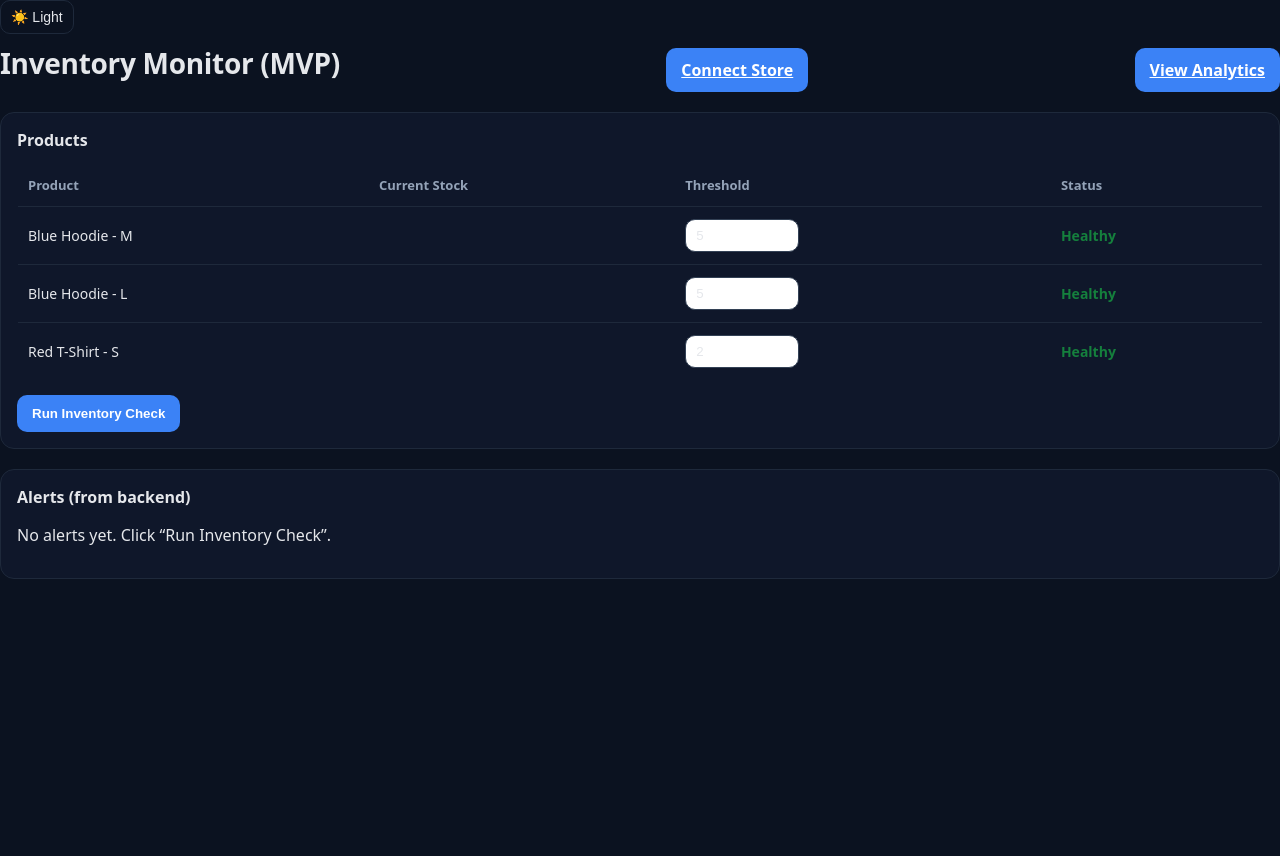
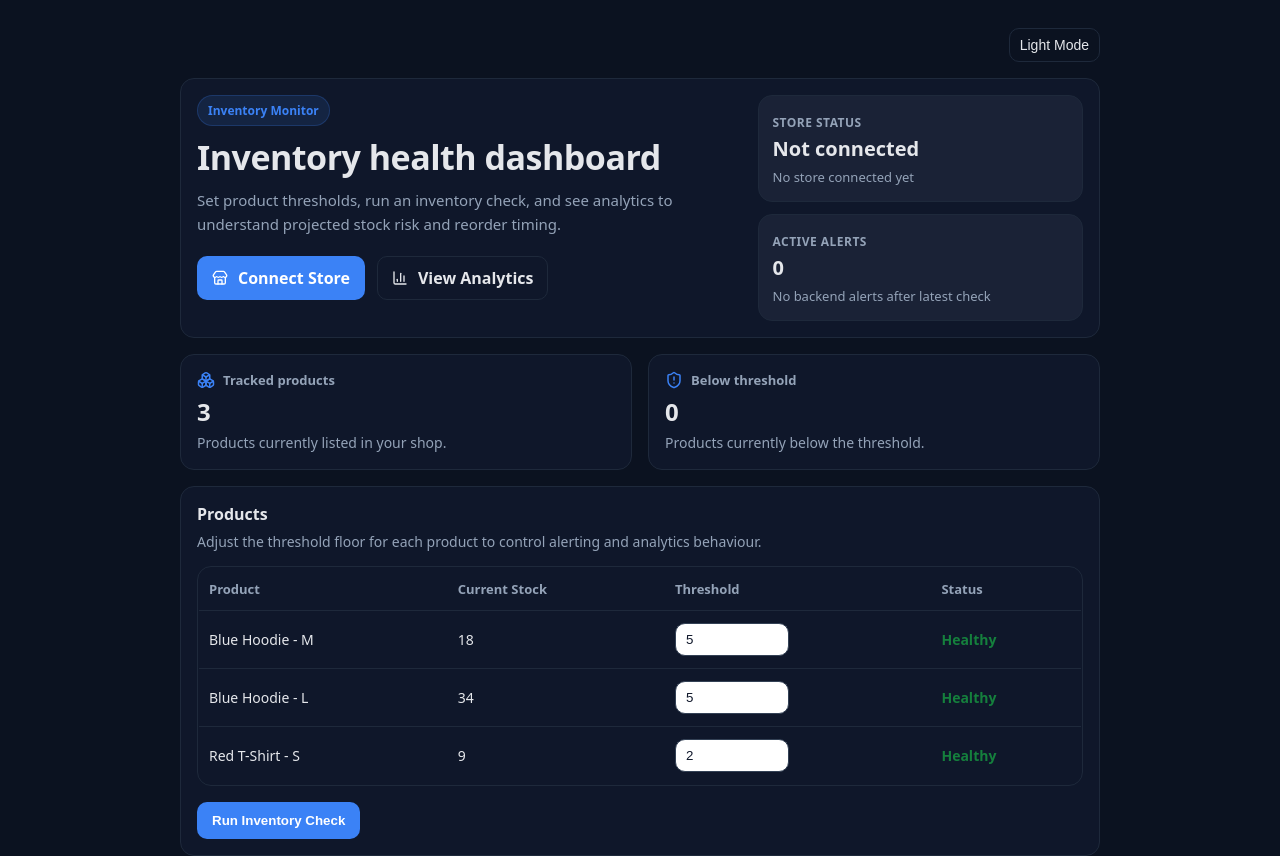
Before and after one commit to ofeore/inventory-monitor, a Next.js app: page / in a window 1280 px wide. Shown: the top 856 px of the page. Before the commit the page ends 800 px from the top, so only its background shows below. Built offline with nearby package versions, Linux system fonts and the light colour scheme.

Commit message:
Improve homepage UI and add theme with context

```diff
--- /dev/null
+++ b/src/app/context/ThemeContext.tsx
@@ -0,0 +1,72 @@
+"use client";
+
+import {
+  createContext,
+  useContext,
+  useEffect,
+  useMemo,
+  useState,
+  type ReactNode,
+} from "react";
+
+type Theme = "light" | "dark";
+
+type ThemeContextValue = {
+  theme: Theme;
+  toggleTheme: () => void;
+  setTheme: (theme: Theme) => void;
+};
+
+const THEME_STORAGE_KEY = "inventory-monitor-theme";
+
+const ThemeContext = createContext<ThemeContextValue | undefined>(undefined);
+
+export function ThemeProvider({ children }: { children: ReactNode }) {
+  const [theme, setThemeState] = useState<Theme>("dark");
+
+  useEffect(() => {
+    const savedTheme = window.localStorage.getItem(
+      THEME_STORAGE_KEY,
+    ) as Theme | null;
+
+    if (savedTheme === "light" || savedTheme === "dark") {
+      setThemeState(savedTheme);
+    }
+  }, []);
+
+  useEffect(() => {
+    document.documentElement.dataset.theme = theme;
+    window.localStorage.setItem(THEME_STORAGE_KEY, theme);
+  }, [theme]);
+
+  function setTheme(theme: Theme) {
+    setThemeState(theme);
+  }
+
+  function toggleTheme() {
+    setThemeState((prev) => (prev === "light" ? "dark" : "light"));
+  }
+
+  const value = useMemo(
+    () => ({
+      theme,
+      toggleTheme,
+      setTheme,
+    }),
+    [theme],
+  );
+
+  return (
+    <ThemeContext.Provider value={value}>{children}</ThemeContext.Provider>
+  );
+}
+
+export function useTheme() {
+  const context = useContext(ThemeContext);
+
+  if (!context) {
+    throw new Error("useTheme must be used within a ThemeProvider");
+  }
+
+  return context;
+}
--- a/src/app/globals.css
+++ b/src/app/globals.css
@@ -15,6 +15,10 @@
 
   --inputBackground: #ffffff;
   --inputBorder: #cbd5e1;
+
+  --surfaceMuted: rgba(148, 163, 184, 0.08);
+  --heroAccent: rgba(59, 130, 246, 0.12);
+  --heroAccentBorder: rgba(59, 130, 246, 0.22);
 }
 
 :root[data-theme="dark"] {
@@ -33,6 +37,10 @@
   --iconActive: #3b82f6;
 
   --inputBorder: #334155;
+
+  --surfaceMuted: rgba(148, 163, 184, 0.08);
+  --heroAccent: rgba(59, 130, 246, 0.12);
+  --heroAccentBorder: rgba(59, 130, 246, 0.22);
 }
 
 html,
@@ -51,6 +59,142 @@ body {
 }
 
 /* Homepage */
+
+.home-topbar {
+  display: flex;
+  justify-content: flex-end;
+  margin-bottom: 16px;
+}
+
+.home-hero {
+  display: grid;
+  grid-template-columns: minmax(0, 1.5fr) minmax(280px, 0.9fr);
+  gap: 18px;
+  padding: 22px;
+  margin-top: 0;
+  background:
+    radial-gradient(
+      circle at top right,
+      rgba(59, 130, 246, 0.12),
+      transparent 35%
+    ),
+    var(--cardBackground);
+}
+
+.home-hero-copy {
+  min-width: 0;
+}
+
+.home-header {
+  display: inline-flex;
+  padding: 6px 10px;
+  border-radius: 999px;
+  background: rgba(59, 130, 246, 0.12);
+  border: 1px solid rgba(59, 130, 246, 0.22);
+  color: var(--primary);
+  font-size: 12px;
+  font-weight: 700;
+  margin-bottom: 14px;
+}
+
+.home-title {
+  margin: 0;
+  font-size: 34px;
+  line-height: 1.05;
+  letter-spacing: -0.5px;
+}
+
+.home-description {
+  margin: 12px 0 0;
+  color: var(--mutedText);
+  font-size: 15px;
+  line-height: 1.6;
+  max-width: 620px;
+}
+
+.home-hero-actions {
+  display: flex;
+  gap: 12px;
+  flex-wrap: wrap;
+  margin-top: 20px;
+}
+
+.home-hero-status {
+  display: grid;
+  gap: 12px;
+}
+
+.home-status-card {
+  background: rgba(148, 163, 184, 0.08);
+  border: 1px solid var(--border);
+  border-radius: 14px;
+  padding: 14px;
+}
+
+.home-status-card strong {
+  display: block;
+  margin-top: 6px;
+  font-size: 20px;
+  line-height: 1.1;
+}
+
+.home-status-card p {
+  margin: 8px 0 0;
+  color: var(--mutedText);
+  font-size: 13px;
+  line-height: 1.45;
+}
+
+.home-status-label {
+  color: var(--mutedText);
+  font-size: 12px;
+  font-weight: 700;
+  text-transform: uppercase;
+  letter-spacing: 0.04em;
+}
+
+.home-summary-grid {
+  display: grid;
+  grid-template-columns: repeat(2, minmax(0, 1fr));
+  gap: 16px;
+  margin-top: 16px;
+}
+
+.home-section-card {
+  margin-top: 16px;
+}
+
+.home-section-header {
+  display: flex;
+  align-items: flex-start;
+  justify-content: space-between;
+  gap: 12px;
+  margin-bottom: 14px;
+}
+
+.home-section-subtitle {
+  margin: 6px 0 0;
+  color: var(--mutedText);
+  font-size: 14px;
+  line-height: 1.5;
+}
+
+.home-table-shell,
+.home-alerts-shell {
+  border: 1px solid var(--border);
+  border-radius: 14px;
+  overflow: hidden;
+  background: var(--cardBackground);
+}
+
+.home-action-row {
+  display: flex;
+  align-items: center;
+  justify-content: space-between;
+  gap: 12px;
+  flex-wrap: wrap;
+  margin-top: 16px;
+}
 
 .headerRow {
   display: flex;
@@ -74,7 +218,6 @@ body {
 }
 
 .card {
-  margin-top: 20px;
   background: var(--cardBackground);
   border: 1px solid var(--border);
   border-radius: 14px;
@@ -82,7 +225,7 @@ body {
 }
 
 .cardTitle {
-  margin: 0 0 12px;
+  margin: 0;
   font-size: 16px;
   font-weight: 700;
 }
@@ -92,21 +235,37 @@ body {
   align-items: center;
   justify-content: center;
   gap: 10px;
-
-  margin-top: 14px;
   padding: 10px 14px;
-
   border-radius: 10px;
   border: 1px solid transparent;
   background: var(--primary);
   color: var(--primaryText);
-
   font-weight: 650;
   cursor: pointer;
+  text-decoration: none;
 }
 
 .primaryButton:hover {
   background: var(--primaryHover);
+}
+
+.secondaryButton {
+  display: inline-flex;
+  align-items: center;
+  justify-content: center;
+  gap: 10px;
+  padding: 10px 14px;
+  border-radius: 10px;
+  border: 1px solid var(--border);
+  background: transparent;
+  color: var(--text);
+  font-weight: 650;
+  cursor: pointer;
+  text-decoration: none;
+}
+
+.secondaryButton:hover {
+  background: rgba(148, 163, 184, 0.08);
 }
 
 .primaryButton:disabled {
@@ -120,7 +279,7 @@ body {
   border: 1px solid var(--inputBorder);
   border-radius: 10px;
   background: var(--inputBackground);
-  color: var(--text);
+  color: #0f172a;
 }
 
 .dataTable {
@@ -164,21 +323,20 @@ body {
 
 .loader {
   width: 10px;
-  aspect-ratio: 1;
+  height: 10px;
   border-radius: 50%;
   background: var(--text);
-  box-shadow: 0 0 0 0 rgba(0, 0, 0, 0.2);
+  box-shadow: 0 0 0 0 color-mix(in srgb, var(--text) 30%, transparent);
   animation: pulse 1s infinite;
 }
 
 @keyframes pulse {
   100% {
-    box-shadow: 0 0 0 14px rgba(0, 0, 0, 0);
+    box-shadow: 0 0 0 14px color-mix(in srgb, var(--text) 0%, transparent);
   }
 }
 
 .loaderRow {
-  margin-top: 14px;
   display: flex;
   align-items: center;
   gap: 10px;
@@ -203,12 +361,92 @@ body {
   margin-top: 16px;
   padding: 12px 14px;
   border-radius: 12px;
-
   background: rgba(34, 197, 94, 0.15);
   border: 1px solid rgba(34, 197, 94, 0.35);
-
   color: var(--successText);
   font-weight: 650;
+}
+
+.alertsList {
+  list-style: none;
+  margin: 0;
+  padding: 0;
+}
+
+.alertItem {
+  display: flex;
+  align-items: center;
+  justify-content: space-between;
+  gap: 12px;
+  padding: 14px 16px;
+  border-bottom: 1px solid var(--border);
+}
+
+.alertItem:last-child {
+  border-bottom: none;
+}
+
+.alertItem strong {
+  display: block;
+  margin-bottom: 4px;
+}
+
+.alertItem p {
+  margin: 0;
+  color: var(--mutedText);
+  font-size: 14px;
+}
+
+.alertBadge {
+  display: inline-flex;
+  align-items: center;
+  white-space: nowrap;
+  padding: 8px 10px;
+  border-radius: 999px;
+  background: rgba(239, 68, 68, 0.14);
+  color: #fca5a5;
+  border: 1px solid rgba(239, 68, 68, 0.3);
+  font-size: 12px;
+  font-weight: 700;
+}
+
+.home-empty-state {
+  margin: 0;
+  padding: 18px 16px;
+  color: var(--mutedText);
+}
+
+@media (max-width: 900px) {
+  .home-hero {
+    grid-template-columns: 1fr;
+  }
+
+  .home-summary-grid {
+    grid-template-columns: 1fr;
+  }
+}
+
+@media (max-width: 560px) {
+  .home-title {
+    font-size: 28px;
+  }
+
+  .home-hero {
+    padding: 18px;
+  }
+
+  .home-action-row {
+    align-items: stretch;
+  }
+
+  .home-action-row .primaryButton {
+    width: 100%;
+  }
+
+  .alertItem {
+    flex-direction: column;
+    align-items: flex-start;
+  }
 }
 
 /* Analytics page */
--- a/src/app/page.tsx
+++ b/src/app/page.tsx
@@ -1,28 +1,12 @@
 "use client";
 
-import { useState, useEffect } from "react";
+import { useMemo, useState, useEffect } from "react";
 import { ProductTable } from "./components/ProductTable";
 import { AlertsList } from "./components/AlertsList";
 import Link from "next/link";
-
-type Product = {
-  id: string;
-  name: string;
-  stock: number;
-};
-
-type Alert = {
-  productId: string;
-  name: string;
-  stock: number;
-  threshold: number;
-};
-
-const MOCK_PRODUCTS: Product[] = [
-  { id: "p1", name: "Blue Hoodie - M", stock: 3 },
-  { id: "p2", name: "Blue Hoodie - L", stock: 10 },
-  { id: "p3", name: "Red T-Shirt - S", stock: 1 },
-];
+import { MOCK_PRODUCTS, THRESHOLDS_STORAGE_KEY } from "@/mock-data";
+import type { Alert } from "@/types";
+import { Bell, Boxes, ChartColumn, Store, ShieldAlert } from "lucide-react";
 
 export default function Home() {
   const [thresholds, setThresholds] = useState<Record<string, number>>({
@@ -35,7 +19,6 @@ export default function Home() {
   const [loading, setLoading] = useState(false);
   const [error, setError] = useState("");
   const [connectedShop, setConnectedShop] = useState<string | null>(null);
-
   const [theme, setTheme] = useState<"light" | "dark">("dark");
 
   useEffect(() => {
@@ -49,6 +32,26 @@ export default function Home() {
   }, []);
 
   useEffect(() => {
+    const savedThresholds = window.localStorage.getItem(THRESHOLDS_STORAGE_KEY);
+
+    if (!savedThresholds) return;
+
+    try {
+      const parsedThresholds = JSON.parse(savedThresholds) as Record<
+        string,
+        number
+      >;
+
+      setThresholds((prev) => ({
+        ...prev,
+        ...parsedThresholds,
+      }));
+    } catch {
+      console.error("Failed to parse saved thresholds");
+    }
+  }, []);
+
+  useEffect(() => {
     document.documentElement.dataset.theme = theme;
   }, [theme]);
 
@@ -56,10 +59,19 @@ export default function Home() {
     const numberValue = Number(value);
     if (Number.isNaN(numberValue)) return;
 
-    setThresholds((prev) => ({
+    setThresholds((prev) => {
+      const updatedThresholds = {
         ...prev,
         [productId]: numberValue,
-    }));
+      };
+
+      window.localStorage.setItem(
+        THRESHOLDS_STORAGE_KEY,
+        JSON.stringify(updatedThresholds),
+      );
+
+      return updatedThresholds;
+    });
   }
 
   function sleep(ms: number) {
@@ -73,12 +85,13 @@ export default function Home() {
 
     try {
       await sleep(3000);
+
       const response = await fetch("/api/check", {
         method: "POST",
         headers: { "Content-Type": "application/json" },
         body: JSON.stringify({
           products: MOCK_PRODUCTS,
-          thresholds: thresholds,
+          thresholds,
         }),
       });
 
@@ -93,43 +106,117 @@ export default function Home() {
     }
   }
 
+  const lowStockCount = useMemo(() => {
+    return MOCK_PRODUCTS.filter((product) => {
+      const threshold = thresholds[product.id] ?? product.threshold;
+      return product.currentStock < threshold;
+    }).length;
+  }, [thresholds]);
+
+  const connectedStatus = connectedShop ? "Connected" : "Not connected";
+
   return (
-    <main className="appContainer">
+    <main className="app-container">
+      <div className="home-topbar">
         <button
           className="themeToggleButton"
           onClick={() => setTheme(theme === "light" ? "dark" : "light")}
         >
-        {theme === "light" ? "🌙 Dark" : "☀️ Light"}
+          {theme === "light" ? "Dark Mode" : "Light Mode"}
         </button>
+      </div>
 
-      <div className="headerRow">
-        <h1 className="pageTitle">Inventory Monitor (MVP)</h1>
+      <section className="home-hero card">
+        <div className="home-hero-copy">
+          <span className="home-header">Inventory Monitor</span>
+          <h1 className="home-title">Inventory health dashboard</h1>
+          <p className="home-description">
+            Set product thresholds, run an inventory check, and see analytics to
+            understand projected stock risk and reorder timing.
+          </p>
+
+          <div className="home-hero-actions">
+            <Link className="primaryButton" href="/connect">
+              <Store size={16} />
+              Connect Store
+            </Link>
+
+            <Link className="secondaryButton" href="/analytics">
+              <ChartColumn size={16} />
+              View Analytics
+            </Link>
+          </div>
+        </div>
+
+        <div className="home-hero-status">
+          <div className="home-status-card">
+            <span className="home-status-label">Store status</span>
+            <strong>{connectedStatus}</strong>
+            <p>{connectedShop ? connectedShop : "No store connected yet"}</p>
+          </div>
+
+          <div className="home-status-card">
+            <span className="home-status-label">Active alerts</span>
+            <strong>{alerts.length}</strong>
+            <p>
+              {alerts.length === 0
+                ? "No backend alerts after latest check"
+                : "Products currently flagged by backend"}
+            </p>
+          </div>
+        </div>
+      </section>
+
       {connectedShop && (
         <div className="connectionBanner">
           Connected to: <strong>{connectedShop}</strong>
         </div>
       )}
 
-        <Link className="primaryButton" href="/connect">
-          Connect Store
-        </Link>
-
-        <Link className="primaryButton" href="/analytics">
-          View Analytics
-        </Link>
+      <section className="home-summary-grid">
+        <div className="analytics-stat-card">
+          <div className="analytics-stat-top">
+            <Boxes size={18} className="analytics-stat-icon" />
+            <span className="analytics-stat-label">Tracked products</span>
+          </div>
+          <h3 className="analytics-stat-value">{MOCK_PRODUCTS.length}</h3>
+          <p className="analytics-stat-text">
+            Products currently listed in your shop.
+          </p>
         </div>
 
-      <p className="pageSubtitle"></p>
+        <div className="analytics-stat-card">
+          <div className="analytics-stat-top">
+            <ShieldAlert size={18} className="analytics-stat-icon" />
+            <span className="analytics-stat-label">Below threshold</span>
+          </div>
+          <h3 className="analytics-stat-value">{lowStockCount}</h3>
+          <p className="analytics-stat-text">
+            Products currently below the threshold.
+          </p>
+        </div>
+      </section>
 
-      <section className="card">
+      <section className="card home-section-card">
+        <div className="home-section-header">
+          <div>
             <h2 className="cardTitle">Products</h2>
+            <p className="home-section-subtitle">
+              Adjust the threshold floor for each product to control alerting
+              and analytics behaviour.
+            </p>
+          </div>
+        </div>
 
+        <div className="home-table-shell">
           <ProductTable
             products={MOCK_PRODUCTS}
             thresholds={thresholds}
             onThresholdChange={handleThresholdChange}
           />
+        </div>
 
+        <div className="home-action-row">
           {loading ? (
             <div className="loaderRow">
               <div className="loader" />
@@ -142,11 +229,23 @@ export default function Home() {
           )}
 
           {error && <p className="errorText">Error: {error}</p>}
+        </div>
       </section>
 
-      <section className="card">
-        <h2 className="cardTitle">Alerts (from backend)</h2>
+      <section className="card home-section-card">
+        <div className="home-section-header">
+          <div>
+            <h2 className="cardTitle">Alerts</h2>
+            <p className="home-section-subtitle">
+              Backend check results based on the latest thresholds and product
+              stock levels.
+            </p>
+          </div>
+        </div>
+
+        <div className="home-alerts-shell">
           <AlertsList alerts={alerts} />
+        </div>
       </section>
     </main>
   );
```
Also changed, not shown: src/app/layout.tsx (+9 -2 lines). Lines whose indentation alone changed are shown as unchanged.
